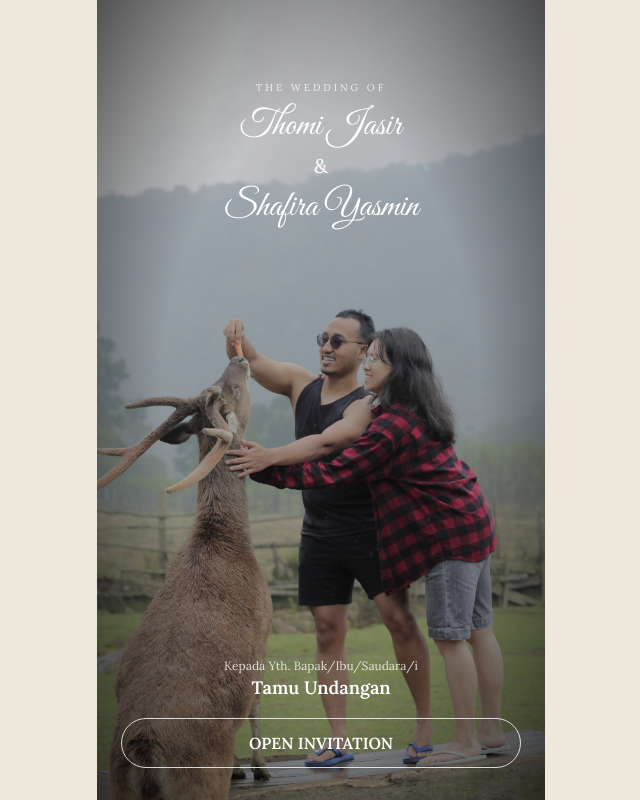
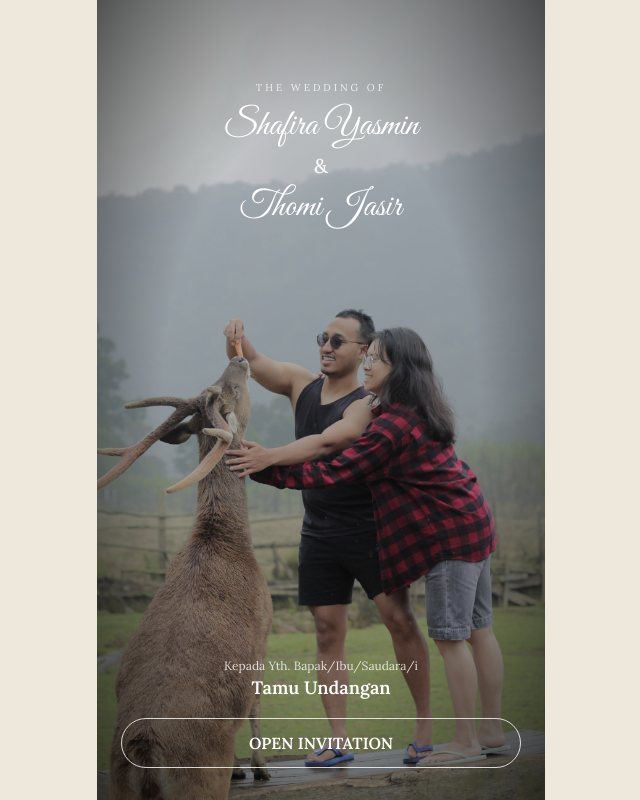
Before and after one commit to thomijasir/bomngom, a React (Vite) app: page / in a window 1280 px wide. Shown: the whole page, without its empty margins (319-959 px from the left). Built offline with nearby package versions, Linux system fonts and the light colour scheme.

Commit message:
change wedding order name

```diff
--- a/src/App.jsx
+++ b/src/App.jsx
@@ -45,14 +45,14 @@ function App() {
               className='text-white text-4xl leading-tight'
               style={{ fontFamily: '"Great Vibes", cursive' }}
             >
-              Thomi Jasir
+              Shafira Yasmin
             </h1>
             <h2 className='text-white/90 text-xl font-medium my-1'>&</h2>
             <h1
               className='text-white text-4xl leading-tight'
               style={{ fontFamily: '"Great Vibes", cursive' }}
             >
-              Shafira Yasmin
+              Thomi Jasir
             </h1>
           </div>
         </div>
```
